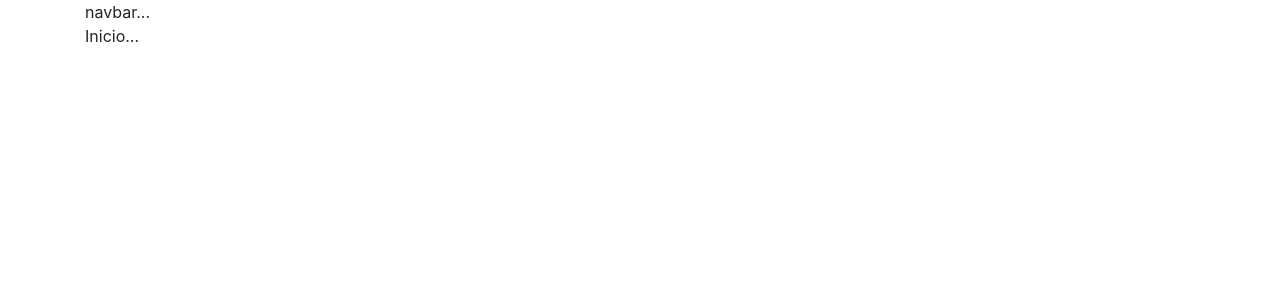
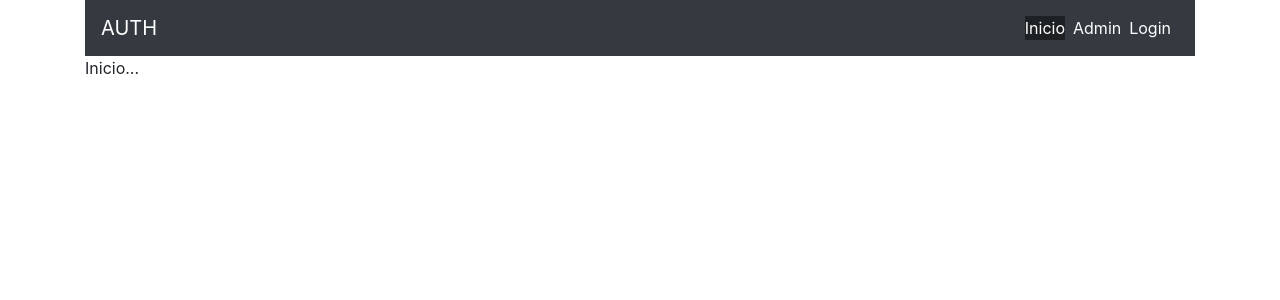
Before and after one commit to Gochita/FerreteriaFront, a React (Create React App) app: page / in a window 1280 px wide. Shown: the top 300 px of the page. Built offline with nearby package versions, Linux system fonts and the light colour scheme.

Commit message:
Navbar con routas creado

```diff
--- a/src/App.jsx
+++ b/src/App.jsx
@@ -1,11 +1,12 @@
 import React from "react";
 import { BrowserRouter as Router, Routes, Route } from "react-router-dom";
+import Navbar from "./components/Navbar";
 
 function App() {
   return (
     <Router>
       <div className="container">
-        navbar...
+        <Navbar/>
         <Routes>
           <Route path="/" element={<div>Inicio... </div>} />
           <Route path="/login" element={<div>Login... </div>} />
--- /dev/null
+++ b/src/components/Navbar.jsx
@@ -0,0 +1,25 @@
+import React from 'react'
+import {Link, NavLink} from 'react-router-dom'
+
+const Navbar = () => {
+  return (
+    <div className="navbar navbar-dark bg-dark">
+      <Link className="navbar-brand" to="/">AUTH</Link>
+      <div>
+          <div className="d-flex">
+              <NavLink className={"btn- btn-dark mr-2 active"} to="/" exact>
+                  Inicio
+              </NavLink>
+              <NavLink className={"btn- btn-dark mr-2"} to="/admin">
+                    Admin
+              </NavLink>
+              <NavLink className={"btn- btn-dark mr-2"} to="/login">
+                  Login
+              </NavLink>
+          </div>
+      </div>
+    </div>
+  )
+}
+
+export default Navbar
```
